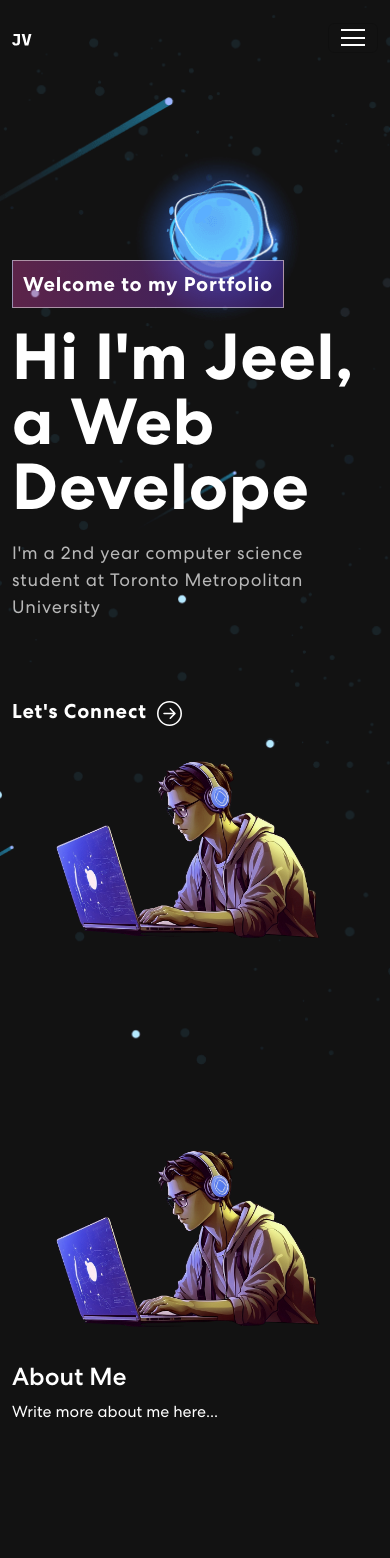
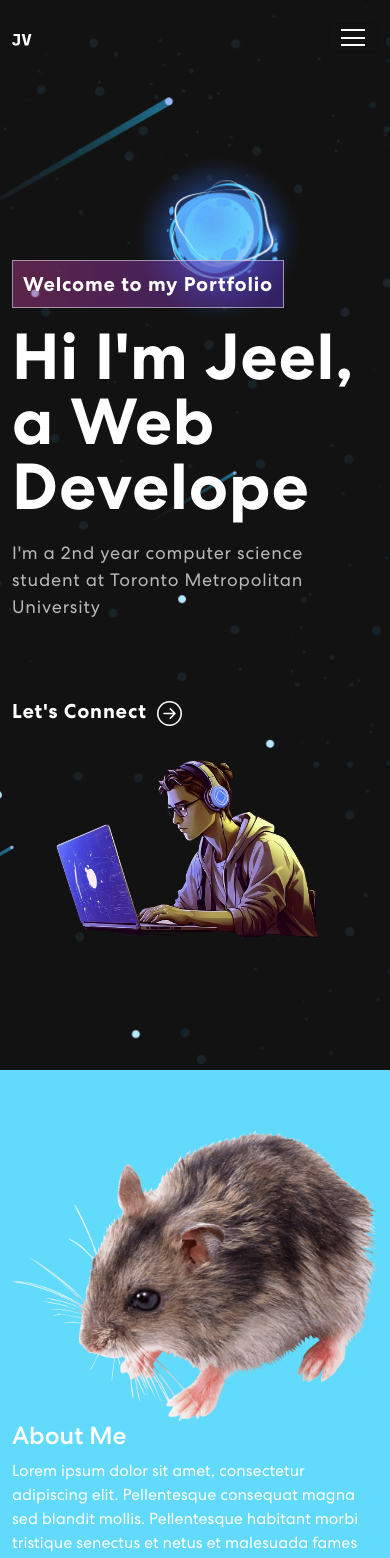
Before and after one commit to JeelVekaria/portfoliov1, a React (Create React App) app: page / in a window 390 px wide. Shown: the top 1558 px of the page. Before the commit the page ends 1488 px from the top, so only its background shows below. Built offline with nearby package versions, Linux system fonts and the light colour scheme; the HTML template or start-up script is replaced by a standard one.

Commit message:
Added responsiveness to 'About Me'

```diff
--- a/src/App.css
+++ b/src/App.css
@@ -296,8 +296,12 @@ nav.navbar .navbar-toggler[aria-expanded="true"] .navbar-toggler-icon {
 
 /****************** About Me CSS *******************/
 /* Center the entire About Me section */
-.aboutme .Container {
+.aboutme{
+  width:100%;
+  height:95vh;
+  background-color: #61dafb;
   display: flex;
+  align-items: center;
   justify-content: center;
 }
 
--- a/src/Components/AboutMe.js
+++ b/src/Components/AboutMe.js
@@ -1,21 +1,17 @@
 import React from 'react';
 import { Container, Row, Col } from 'react-bootstrap';
 import 'bootstrap/dist/css/bootstrap.min.css';
-import picture from '../assets/img/Avatar.png';
+import picture from '../assets/img/profile.png';
 
 
 export const AboutMe = () => {
   return (
-    <section className="aboutme">
-    <Container className="my-5">
-      <Row className="align-items-center">
-        {/* IMy image*/}
+    <section className="aboutme" id="about">
+    <Container>
+      <Row className="align-items-center ">
+        {/* My image*/}
         <Col md={6}>
-          <img
-            src={picture}
-            alt="Profile"
-            className="img-fluid rounded-circle"
-            />
+          <img src={picture} alt="Profile" />
         </Col>
 
         {/* Description about me*/}
@@ -23,7 +19,7 @@ export const AboutMe = () => {
           <div>
             <h2>About Me</h2>
             <p>
-              Write more about me here...
+            Lorem ipsum dolor sit amet, consectetur adipiscing elit. Pellentesque consequat magna sed blandit mollis. Pellentesque habitant morbi tristique senectus et netus et malesuada fames ac turpis egestas. Sed feugiat quam elit, at consectetur risus blandit eget. Suspendisse nec pharetra mauris, non congue felis. Sed sit amet orci a ligula molestie pellentesque. Etiam bibendum arcu quam, sed malesuada massa facilisis non. Mauris ullamcorper efficitur diam, ac lobortis ex tempus mattis. Vestibulum tristique ligula vel elit porta, a varius mi varius. Quisque a convallis nibh. Nunc ut nisl id odio mattis blandit in ac neque.
             </p>
           </div>
         </Col>
```
Also changed, not shown: src/assets/img/profile.png (added).
